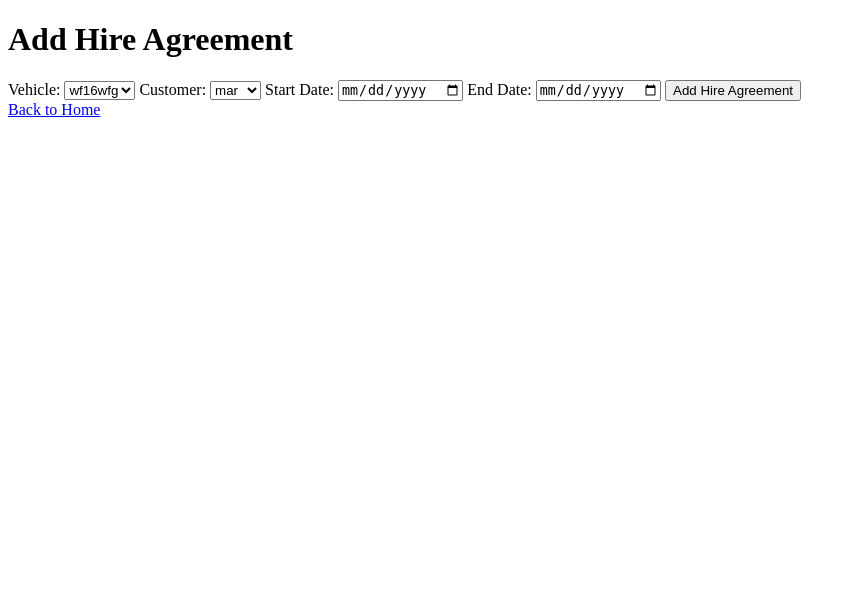
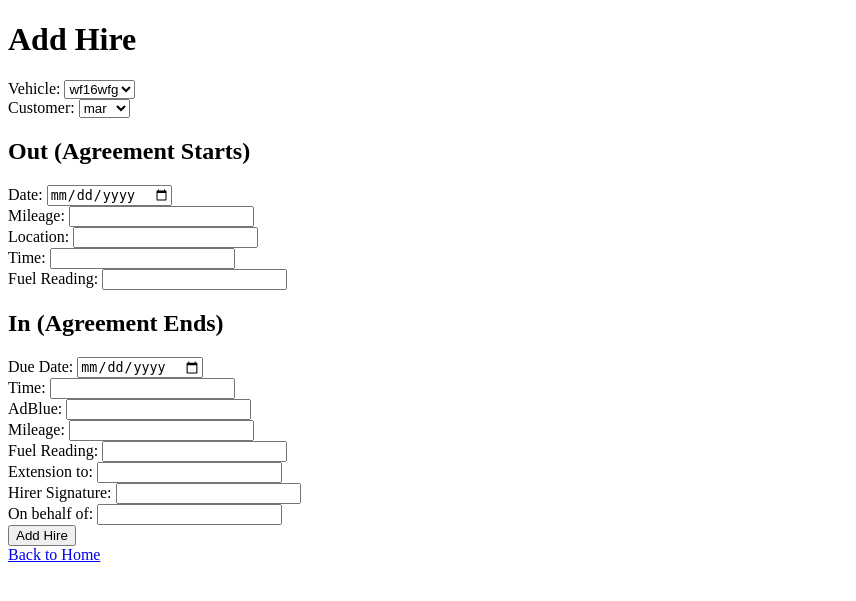
Before and after one commit to leslylopez43/fleet, a Flask app: page /add_hire in a window 1280 px wide. Shown: the top 601 px of the page, without its empty margins (0-856 px from the left). Run offline with Flask 3, Linux system fonts and the light colour scheme; data comes from the database, SQL or seed files in the repository; both versions use the stored data as it was after the commit.

```diff
--- a/app.py
+++ b/app.py
@@ -1,8 +1,12 @@
-from flask import Flask, render_template, request, redirect, url_for, send_file
+
+
+from flask import Flask, render_template, request, send_file
 from reportlab.lib.pagesizes import letter
 from reportlab.pdfgen import canvas
 import sqlite3
 import io
+import os
+
 
 app = Flask(__name__)
 
@@ -12,13 +16,23 @@ def init_db():
     cursor.execute('''
         CREATE TABLE IF NOT EXISTS vehicle (
             id INTEGER PRIMARY KEY,
-            registration_number TEXT NOT NULL
+            registration_number TEXT NOT NULL,
+            make TEXT,
+            model TEXT,
+            colour TEXT,
+            fuel TEXT
         )
     ''')
     cursor.execute('''
         CREATE TABLE IF NOT EXISTS customer (
             id INTEGER PRIMARY KEY,
-            name TEXT NOT NULL
+            name TEXT NOT NULL,
+            license TEXT,
+            phone TEXT,
+            address TEXT,
+            from_date TEXT,
+            exp_date TEXT,
+            dob TEXT
         )
     ''')
     cursor.execute('''
@@ -26,8 +40,19 @@ def init_db():
             id INTEGER PRIMARY KEY,
             vehicle_id INTEGER,
             customer_id INTEGER,
-            start_date TEXT,
-            end_date TEXT,
+            out_date TEXT,
+            out_mileage TEXT,
+            out_location TEXT,
+            out_time TEXT,
+            out_fuel_reading TEXT,
+            in_due_date TEXT,
+            in_time TEXT,
+            in_adblue TEXT,
+            in_mileage TEXT,
+            in_fuel_reading TEXT,
+            extension_to TEXT,
+            hirer_signature TEXT,
+            on_behalf_of TEXT,
             FOREIGN KEY(vehicle_id) REFERENCES vehicle(id),
             FOREIGN KEY(customer_id) REFERENCES customer(id)
         )
@@ -35,29 +60,47 @@ def init_db():
     conn.commit()
     conn.close()
 
+
 @app.route('/')
 def index():
     return render_template('index.html')
 
-@app.route('/add_vehicle', methods=['GET', 'POST'])
-def add_vehicle():
+@app.route('/add_vehicles', methods=['GET', 'POST'])
+def add_vehicles():
     if request.method == 'POST':
         registration_number = request.form['registration_number']
+        make = request.form['make']
+        model = request.form['model']
+        colour = request.form['colour']
+        fuel = request.form['fuel']
         conn = sqlite3.connect('database.db')
         cursor = conn.cursor()
-        cursor.execute('INSERT INTO vehicle (registration_number) VALUES (?)', (registration_number,))
+        cursor.execute('''
+            INSERT INTO vehicle (registration_number, make, model, colour, fuel)
+            VALUES (?, ?, ?, ?, ?)
+        ''', (registration_number, make, model, colour, fuel))
         conn.commit()
         conn.close()
         return redirect(url_for('index'))
-    return render_template('add_vehicle.html')
+    return render_template('add_vehicles.html')
+
 
 @app.route('/add_customer', methods=['GET', 'POST'])
 def add_customer():
     if request.method == 'POST':
         name = request.form['name']
+        license = request.form['license']
+        phone = request.form['phone']
+        address = request.form['address']
+        from_date = request.form['from_date']
+        exp_date = request.form['exp_date']
+        dob = request.form['dob']
         conn = sqlite3.connect('database.db')
         cursor = conn.cursor()
-        cursor.execute('INSERT INTO customer (name) VALUES (?)', (name,))
+        cursor.execute('''
+            INSERT INTO customer (name, license, phone, address, from_date, exp_date, dob)
+            VALUES (?, ?, ?, ?, ?, ?, ?)
+        ''', (name, license, phone, address, from_date, exp_date, dob))
         conn.commit()
         conn.close()
         return redirect(url_for('index'))
@@ -74,62 +117,89 @@ def add_hire():
     if request.method == 'POST':
         vehicle_id = request.form['vehicle_id']
         customer_id = request.form['customer_id']
-        start_date = request.form['start_date']
-        end_date = request.form['end_date']
-        cursor.execute('INSERT INTO hire (vehicle_id, customer_id, start_date, end_date) VALUES (?, ?, ?, ?)',
-                       (vehicle_id, customer_id, start_date, end_date))
+        out_date = request.form['out_date']
+        out_mileage = request.form['out_mileage']
+        out_location = request.form['out_location']
+        out_time = request.form['out_time']
+        out_fuel_reading = request.form['out_fuel_reading']
+        in_due_date = request.form['in_due_date']
+        in_time = request.form['in_time']
+        in_adblue = request.form['in_adblue']
+        in_mileage = request.form['in_mileage']
+        in_fuel_reading = request.form['in_fuel_reading']
+        extension_to = request.form['extension_to']
+        hirer_signature = request.form['hirer_signature']
+        on_behalf_of = request.form['on_behalf_of']
+
+        cursor.execute('''
+            INSERT INTO hire (
+                vehicle_id, customer_id, out_date, out_mileage, out_location, out_time,
+                out_fuel_reading, in_due_date, in_time, in_adblue, in_mileage, in_fuel_reading,
+                extension_to, hirer_signature, on_behalf_of
+            ) VALUES (?, ?, ?, ?, ?, ?, ?, ?, ?, ?, ?, ?, ?, ?, ?)
+        ''', (
+            vehicle_id, customer_id, out_date, out_mileage, out_location, out_time,
+            out_fuel_reading, in_due_date, in_time, in_adblue, in_mileage, in_fuel_reading,
+            extension_to, hirer_signature, on_behalf_of
+        ))
         conn.commit()
         conn.close()
         return redirect(url_for('index'))
+
     conn.close()
     return render_template('add_hire.html', vehicles=vehicles, customers=customers)
+
 
 @app.route('/print_hire', methods=['GET', 'POST'])
 def print_hire():
     if request.method == 'POST':
-        start_date = request.form['start_date']
-        end_date = request.form['end_date']
+        hire_id = request.form.get('hire_id')  # Get the hire_id from the form
         conn = sqlite3.connect('database.db')
         cursor = conn.cursor()
         cursor.execute('''
-            SELECT v.registration_number, c.name, h.start_date, h.end_date
-            FROM hire h
-            JOIN vehicle v ON h.vehicle_id = v.id
-            JOIN customer c ON h.customer_id = c.id
-            WHERE h.start_date >= ? AND h.end_date <= ?
-        ''', (start_date, end_date))
-        hires = cursor.fetchall()
+              SELECT h.*, v.registration_number, v.make, v.model, v.colour, v.fuel,
+               c.name, c.license, c.phone, c.address, c.from_date, c.exp_date, c.dob
+        FROM hire h
+        JOIN vehicle v ON h.vehicle_id = v.id
+        JOIN customer c ON h.customer_id = c.id
+        WHERE h.id = ?
+    ''', (hire_id,))
+        hire_details = cursor.fetchone()
         conn.close()
 
-        buffer = io.BytesIO()
-        c = canvas.Canvas(buffer, pagesize=letter)
-        width, height = letter
+        if hire_details:  # Check if hire_details is not None
+            buffer = io.BytesIO()
+            c = canvas.Canvas(buffer, pagesize=letter)
+            width, height = letter
 
-        # Add background image
-        c.drawImage("static/background_template.jpg", 0, 0, width=width, height=height)
+            # Path to the background image
+            background_image_path = os.path.join(app.root_path, 'static', 'background_template.jpg')
 
-        # Draw text on the canvas
-        y = height - 100
-        c.setFont("Helvetica", 12)
-        c.drawString(100, y, "Hire Agreements")
-        y -= 20
+            # Add background image
+            c.drawImage(background_image_path, 0, 0, width=width, height=height)
 
-        for hire in hires:
-            c.drawString(100, y, f"Registration Number: {hire[0]}")
+            # Draw text on the canvas
+            y = height - 100
+            c.setFont("Helvetica", 12)
+            c.drawString(100, y, "Hire Agreement")
+            y -= 20
+
+            c.drawString(100, y, f"Registration Number: {hire_details[7]}")
             y -= 15
-            c.drawString(100, y, f"Customer Name: {hire[1]}")
+            c.drawString(100, y, f"Customer Name: {hire_details[8]}")
             y -= 15
-            c.drawString(100, y, f"Start Date: {hire[2]}")
+            c.drawString(100, y, f"Start Date: {hire_details[3]}")
             y -= 15
-            c.drawString(100, y, f"End Date: {hire[3]}")
+            c.drawString(100, y, f"End Date: {hire_details[4]}")
             y -= 30
 
-        c.save()
+            c.save()
 
-        buffer.seek(0)
-        return send_file(buffer, as_attachment=True, download_name="hire_agreements.pdf", mimetype='application/pdf')
-
-    return render_template('print_hire.html', hires=None)
+            buffer.seek(0)
+            return send_file(buffer, as_attachment=True, download_name="hire_agreement.pdf", mimetype='application/pdf')
+        else:
+            return "No hire agreement found for the provided ID."
+    return render_template('print_hire.html', hire_details=None)
 
 if __name__ == '__main__':
     init_db()
--- a/templates/add_hire.html
+++ b/templates/add_hire.html
@@ -1,28 +1,55 @@
 <!DOCTYPE html>
 <html>
 <head>
-    <title>Add Hire Agreement</title>
+    <title>Add Hire</title>
 </head>
 <body>
-    <h1>Add Hire Agreement</h1>
+    <h1>Add Hire</h1>
     <form method="POST">
         <label for="vehicle_id">Vehicle:</label>
-        <select id="vehicle_id" name="vehicle_id" required>
+        <select id="vehicle_id" name="vehicle_id">
             {% for vehicle in vehicles %}
             <option value="{{ vehicle[0] }}">{{ vehicle[1] }}</option>
             {% endfor %}
-        </select>
+        </select><br>
         <label for="customer_id">Customer:</label>
-        <select id="customer_id" name="customer_id" required>
+        <select id="customer_id" name="customer_id">
             {% for customer in customers %}
             <option value="{{ customer[0] }}">{{ customer[1] }}</option>
             {% endfor %}
-        </select>
-        <label for="start_date">Start Date:</label>
-        <input type="date" id="start_date" name="start_date" required>
-        <label for="end_date">End Date:</label>
-        <input type="date" id="end_date" name="end_date" required>
-        <button type="submit">Add Hire Agreement</button>
+        </select><br>
+
+        <h2>Out (Agreement Starts)</h2>
+        <label for="out_date">Date:</label>
+        <input type="date" id="out_date" name="out_date" required><br>
+        <label for="out_mileage">Mileage:</label>
+        <input type="text" id="out_mileage" name="out_mileage" required><br>
+        <label for="out_location">Location:</label>
+        <input type="text" id="out_location" name="out_location" required><br>
+        <label for="out_time">Time:</label>
+        <input type="text" id="out_time" name="out_time" required><br>
+        <label for="out_fuel_reading">Fuel Reading:</label>
+        <input type="text" id="out_fuel_reading" name="out_fuel_reading" required><br>
+
+        <h2>In (Agreement Ends)</h2>
+        <label for="in_due_date">Due Date:</label>
+        <input type="date" id="in_due_date" name="in_due_date" required><br>
+        <label for="in_time">Time:</label>
+        <input type="text" id="in_time" name="in_time" required><br>
+        <label for="in_adblue">AdBlue:</label>
+        <input type="text" id="in_adblue" name="in_adblue" required><br>
+        <label for="in_mileage">Mileage:</label>
+        <input type="text" id="in_mileage" name="in_mileage" required><br>
+        <label for="in_fuel_reading">Fuel Reading:</label>
+        <input type="text" id="in_fuel_reading" name="in_fuel_reading" required><br>
+        <label for="extension_to">Extension to:</label>
+        <input type="text" id="extension_to" name="extension_to" required><br>
+        <label for="hirer_signature">Hirer Signature:</label>
+        <input type="text" id="hirer_signature" name="hirer_signature" required><br>
+        <label for="on_behalf_of">On behalf of:</label>
+        <input type="text" id="on_behalf_of" name="on_behalf_of" required><br>
+
+        <button type="submit">Add Hire</button>
     </form>
     <a href="/">Back to Home</a>
 </body>
```
Also changed, not shown: templates/add_customer.html (+13 -1 lines), templates/add_vehicles.html (+9 -1 lines), templates/print_hire.html (+38 -10 lines), database.db.
